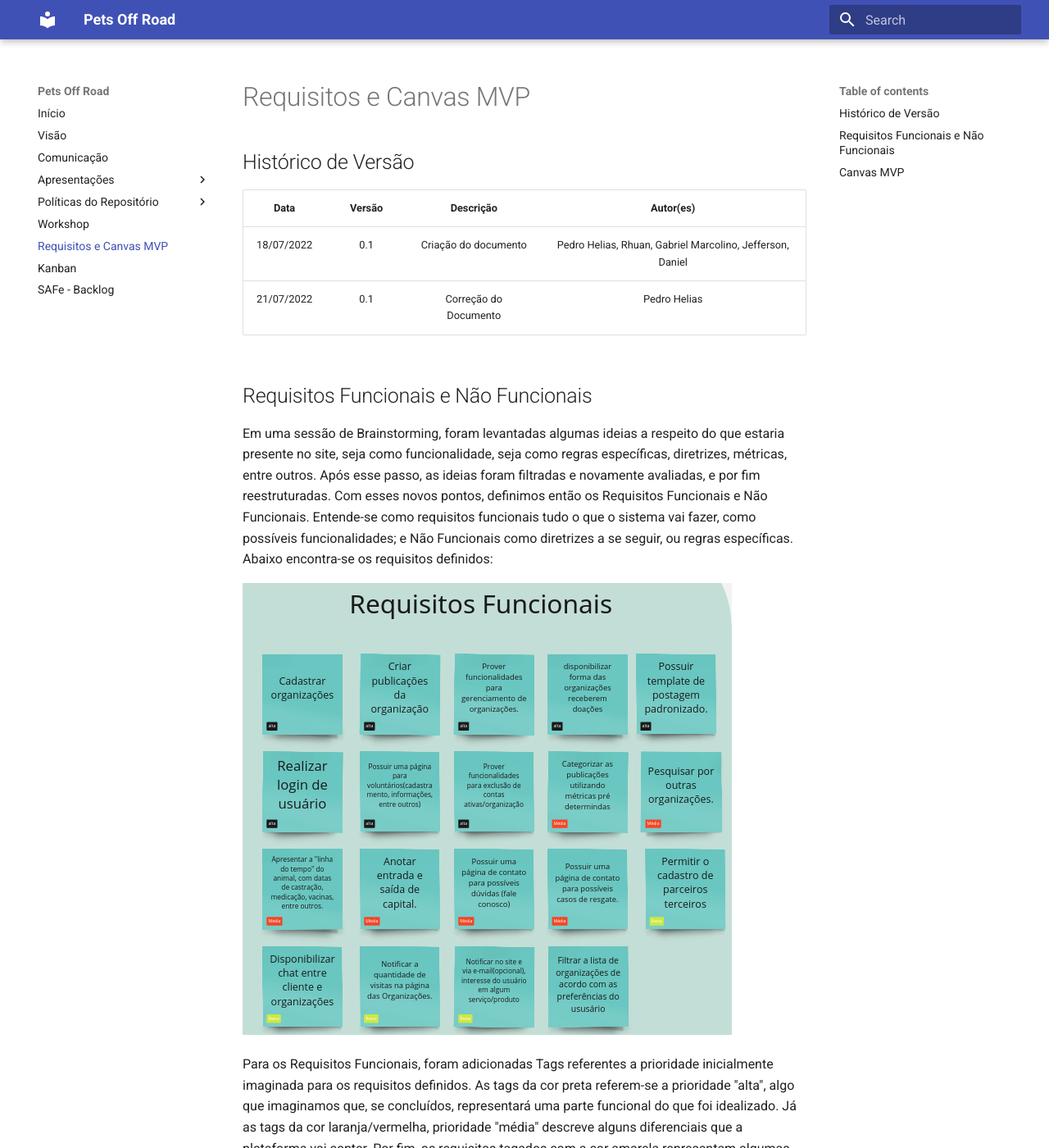
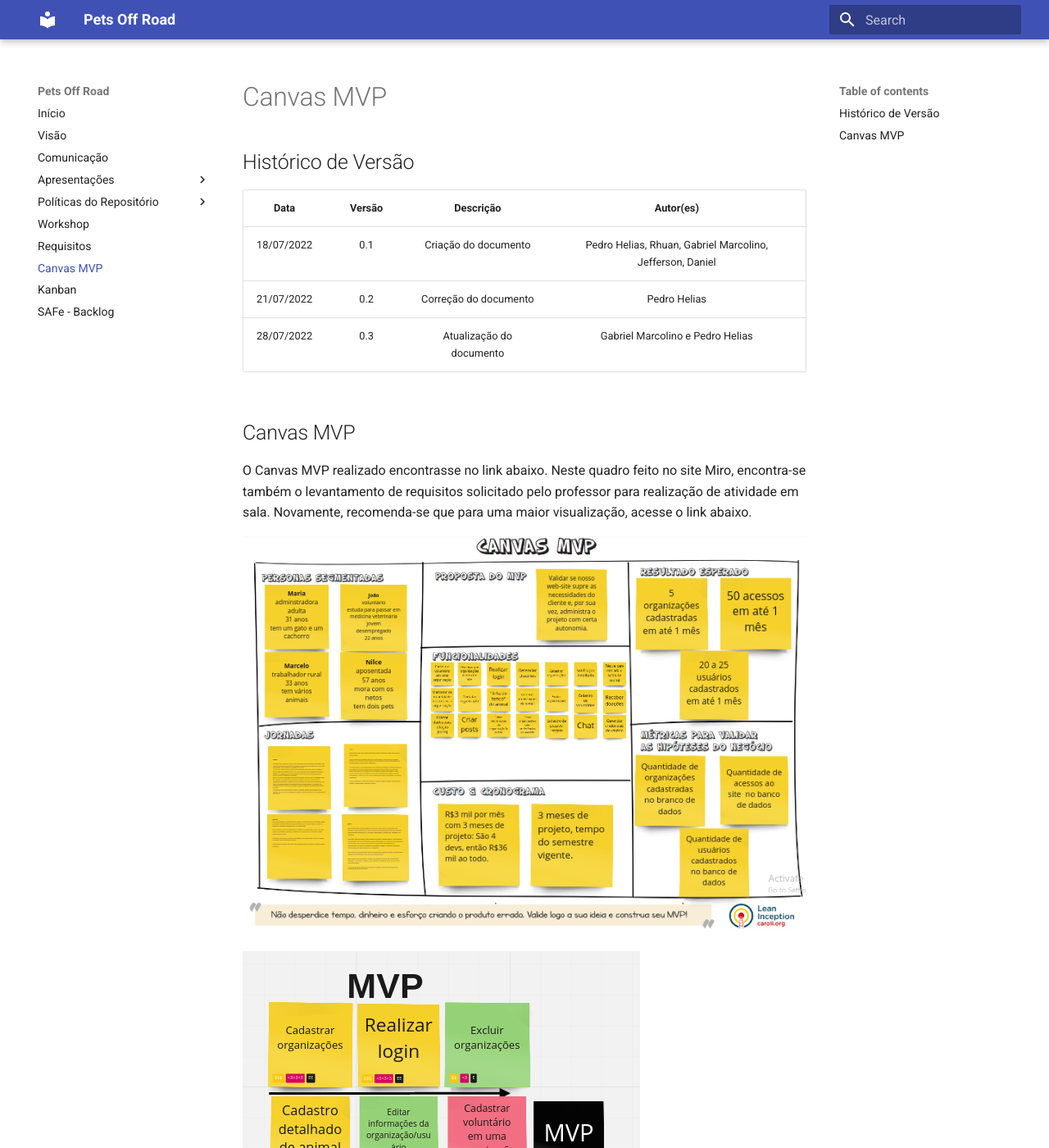
Before and after one commit to mdsreq-fga-unb/2022.1-pets-off-road, an MkDocs documentation site: the page built from docs/canvas.md, in a window 1280 px wide and 1400 px high. Shown: the whole window at 82% size. Built offline with MkDocs 1.6.1 and Material for MkDocs 9.7.7, drawn with Linux system fonts in a browser that asks for light colours; some of the changed text lies outside the part shown.

Commit message:
Atualização dos requisitos das issues 25 e 26
Co-authored-by: Pedro Helias <pedrohelias95@hotmail.com>

```diff
--- a/docs/canvas.md
+++ b/docs/canvas.md
@@ -1,32 +1,13 @@
-# Requisitos e Canvas MVP
+# Canvas MVP
 
 ## Histórico de Versão
 
 
-|    Data    | Versão |      Descrição       |  Autor(es)   |
-| :--------: | :----: | :------------------: | :----------: |
-| 18/07/2022 |  0.1   | Criação do documento | Pedro Helias, Rhuan, Gabriel Marcolino, Jefferson, Daniel |
-| 21/07/2022 |  0.1   | Correção do Documento | Pedro Helias |
-
-## Requisitos Funcionais e Não Funcionais
-
-Em uma sessão de Brainstorming, foram levantadas algumas ideias a respeito do que estaria presente no site, seja como funcionalidade, seja como regras específicas, diretrizes, métricas, entre outros. Após esse passo, as ideias foram filtradas e novamente avaliadas, e por fim reestruturadas. Com esses novos pontos, definimos então os Requisitos Funcionais e Não Funcionais. Entende-se como requisitos funcionais tudo o que o sistema vai fazer, como possíveis funcionalidades; e Não Funcionais como diretrizes a se seguir, ou regras específicas. Abaixo encontra-se os requisitos definidos:
-
-![Requisitos Funcionais](imagens/requisitos_funcionais.png)
-
-
-Para os Requisitos Funcionais, foram adicionadas Tags referentes a prioridade inicialmente imaginada para os requisitos definidos. As tags da cor preta referem-se a prioridade "alta", algo que imaginamos que, se concluídos, representará uma parte funcional do que foi idealizado. Já as tags da cor laranja/vermelha, prioridade "média" descreve alguns diferenciais que a plataforma vai conter. Por fim, os requisitos tagados com a cor amarela representam algumas ideias que foram validadas mas devido a um semestre com período reduzido, foram ideias identificadas como prioridade baixa.
-
-
-![Requisitos Não Funcionais](imagens/requisitos_nao_funcionais.png)
-
-
-Para os Requisitos Não Funcionais, foram adicionadas Tags representando o tipo de Requisito Não Funcional. No nosso projeto, constam requisitos do tipo Organizacional, de Usabilidade, de suportabilidade, alguns relacionados a desempenho e outros a segurança. Fora algumas métricas para implementação.
-
-
-Recomenda-se que para uma melhor visualização, acesse o
-<a href="https://miro.com/app/board/uXjVOms21R0=/?share_link_id=395701300927">link</a>
-
+|    Data    | Versão |        Descrição         |                         Autor(es)                         |
+| :--------: | :----: | :----------------------: | :-------------------------------------------------------: |
+| 18/07/2022 |  0.1   |   Criação do documento   | Pedro Helias, Rhuan, Gabriel Marcolino, Jefferson, Daniel |
+| 21/07/2022 |  0.2   |  Correção do documento   |                       Pedro Helias                        |
+| 28/07/2022 |  0.3   | Atualização do documento |             Gabriel Marcolino e Pedro Helias              |
 
 ## Canvas MVP
 
--- a/mkdocs.yml
+++ b/mkdocs.yml
@@ -10,7 +10,8 @@
 - Políticas do Repositório:
     - Como contribuir: contributing.md
 - Workshop: workshop.md
-- Requisitos e Canvas MVP: canvas.md
+- Requisitos: requisitos.md
+- Canvas MVP: canvas.md
 - Kanban: kanban.md
 - SAFe - Backlog: backlog.md
 
```
Also changed, not shown: docs/requisitos.md (added, +47 -0 lines).
